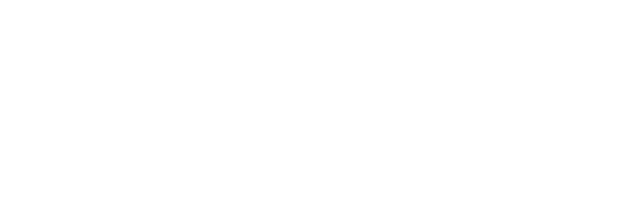
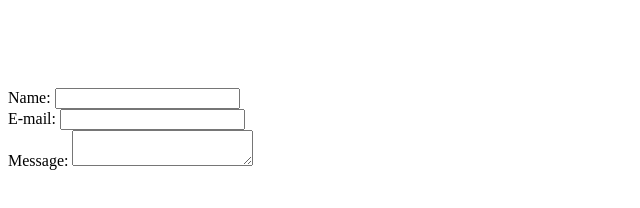
Before and after one commit to Rthe1st/cloudflare_test, a plain HTML site: page index.html in a window 1280 px wide. Shown: the whole page, without its empty margins (0-640 px from the left). Drawn offline with Linux system fonts and the light colour scheme.

Commit message:
chrome stop making me feel safe

```diff
--- a/index.html
+++ b/index.html
@@ -10,10 +10,12 @@
 </script>
 <script>
   function poop(){
-        document.body.innerHTML = window.location.search.substr(1);
+    var blah = window.location.search.substr(1);
+    var node = document.getElementById('node-id');
+node.innerHTML(blah);
   }
     </script>
-  </head><body onload="poop();">
+  </head><body id="node-id" onload="poop();">
   <marquee><h1>I joined Cloudflare on March 12, 2018 and there were 135 data centers</h1></marquee>
 <form action="/my-handling-form-page" method="post">
   <div>
```
